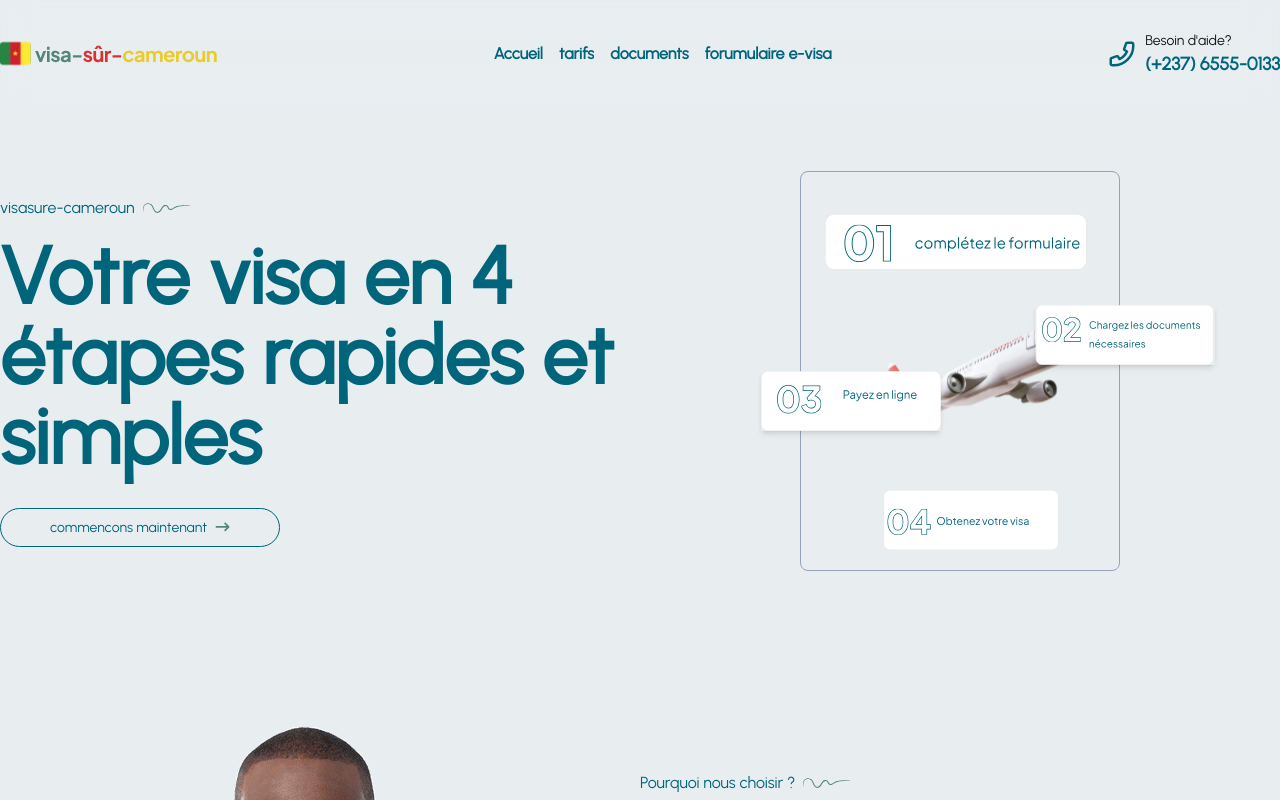
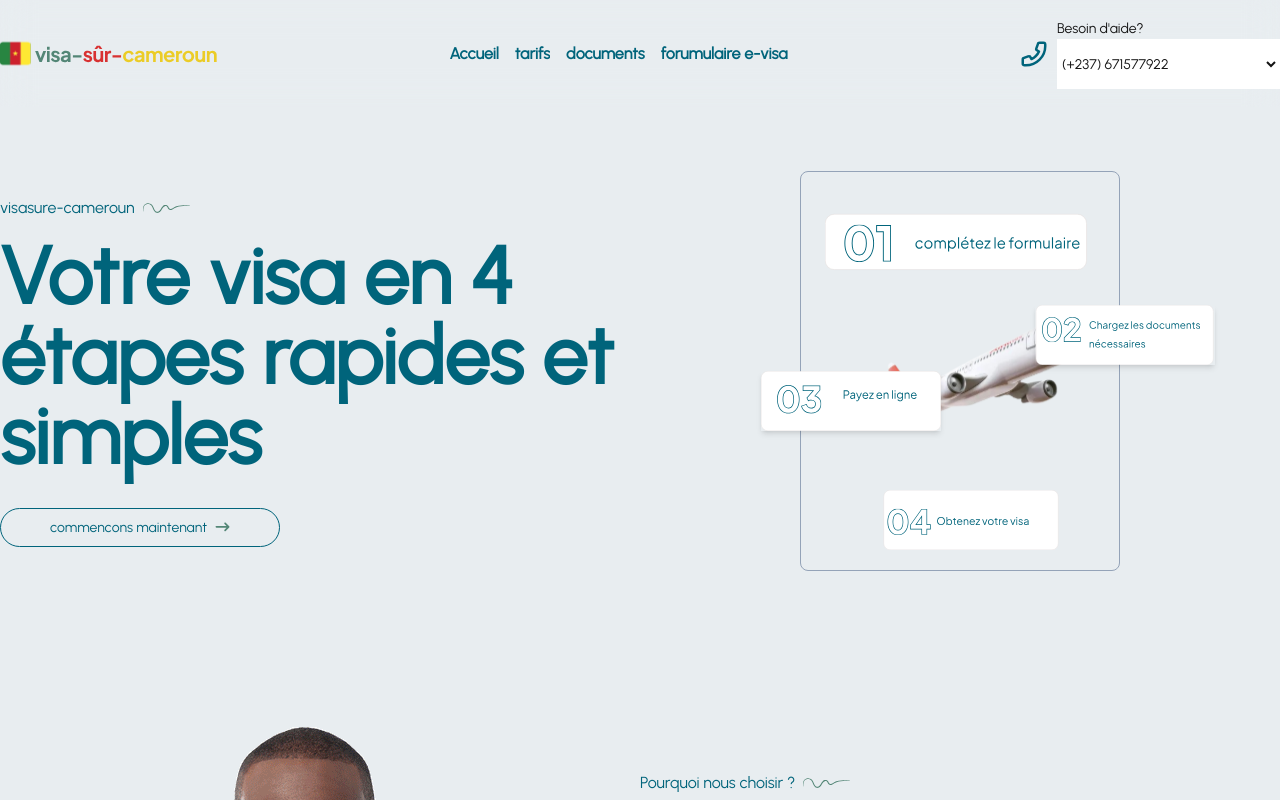
Before and after one commit to cabrelshadow/visasure-cameroun_frontend, an Angular app: page / in a window 1280 px wide. Shown: the top 800 px of the page. Built offline with nearby package versions, Linux system fonts and the light colour scheme.

Commit message:
update navbar

```diff
--- a/src/app/shared/components/nav-bar/nav-bar.component.html
+++ b/src/app/shared/components/nav-bar/nav-bar.component.html
@@ -14,11 +14,22 @@
               <li (click)="goToVisaForm()">forumulaire e-visa</li>
           </ul>
       </div>
+      <style>
+          .custom-input {
+            border: 1px solid #ffffff; /* Couleur de la bordure */
+            /* Coins arrondis (facultatif) */
+          }
+        </style>
       <div class="flex items-center gap-2">
           <div><img src="phone.svg" alt="phone"></div>
           <div>
-                <p class="font-[400] text-[14px]  text-[#141414]">Besoin d'aide?</p>
-                <p class="text-[#00647b] font-[600] text-[18px]">(+237) 6555-0133</p>
+              <p class="font-[400] text-[14px]  text-[#141414]">Besoin d'aide?
+                <select name="" id="" class="custom-input bg-white">
+                  <option value="">(+237) 671577922</option>
+                  <option value="">(+237) 694342585</option>
+                  <option value="">(+237) 694342585</option>
+              </select>
+          </p>
           </div>
       </div>
   </div>
```
Lines whose indentation alone changed are shown as unchanged.
